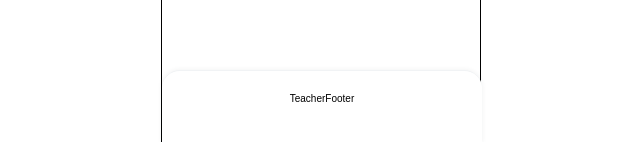
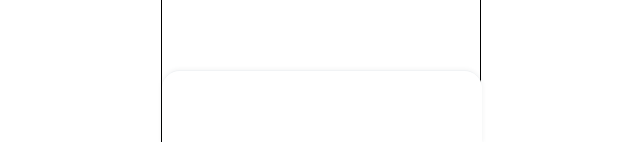
Before and after one commit to Gwasuwon-shot/Tutice_Client, a React (Vite) app: page / in a window 1280 px wide. Shown: the part 658-800 px from the top of the page, without its empty margins (319-959 px from the left). Built offline with nearby package versions, Linux system fonts and the light colour scheme.

Commit message:
[ feat ] 푸터 아이콘 리스트 맵으로 돌리는 로직 추가

```diff
--- a/src/components/common/TeacherFooter.tsx
+++ b/src/components/common/TeacherFooter.tsx
@@ -6,7 +6,13 @@ import { TeacherFooterType } from "../../type/teacherFooterType";
 export default function TeacherFooter() {
   const [teacherFooterList, setTeacherFooterList] = useState<TeacherFooterType[]>(TEACHER_FOOTER);
 
-  return <TeacherFooterWrapper>TeacherFooter</TeacherFooterWrapper>;
+  return (
+    <TeacherFooterWrapper>
+      {teacherFooterList.map(({ id, category, isMoved }) => (
+        <i key={id}>{}</i>
+      ))}
+    </TeacherFooterWrapper>
+  );
 }
 
 const TeacherFooterWrapper = styled.footer`
```
